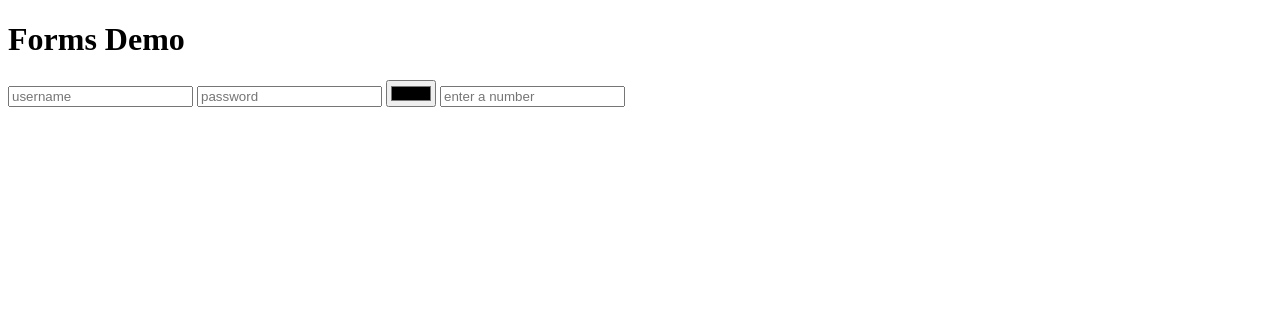
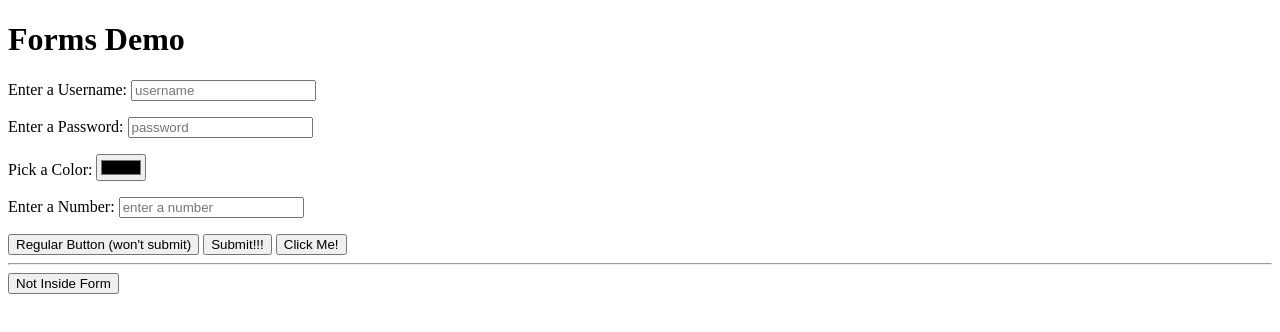
Before and after one commit to dylancampfield/The-Web-Developer-Bootcamp-2023----Colt-Steele, a plain HTML site: page forms.html in a window 1280 px wide. Drawn offline with Linux system fonts and the light colour scheme.

Commit message:
Updated forms.html file corresponding through Lesson 50

```diff
--- a/forms.html
+++ b/forms.html
@@ -8,12 +8,46 @@
 </head>
 <body>
     <h1>Forms Demo</h1>
+    <!-- <button>OUTSIDE FORM</button> -->
+    <!--Does not submit form automatically because it is outside the form tags; can use JS to make it do something-->
 
     <form action="/tacos">
-        <input type="text" placeholder="username">
-        <input type="password" placeholder="password">
-        <input type="color">
-        <input type="number" placeholder="enter a number">
+        <!-- Any button inside a form tag has default behavior to submit that form -->
+        <!-- This can be changed by using "type" attribute set as "button" to make it act like a regular button and not a submit button-->
+        <!-- <button type="button">PLEASE DO NOT SUBMIT THE FORM</button> -->
+        <p>
+            <label for="username">Enter a Username: </label>
+            <input id="username" type="text" placeholder="username" name="username"> <!--Name attribute used when query is sent to server-->
+        </p>
+        <p>
+            <label for="password">Enter a Password: </label>
+            <input id="password" type="password" placeholder="password" name="password">
+        </p>
+        <!-- <button>IN THE MIDDLE!</button> -->
+        <p>
+            <label for="color">Pick a Color: </label>
+            <input id="color" type="color" name="color">
+        </p>
+        <p>
+            <!-- Alternative way to label an input (less common, less flexibility in styling) -->
+            <!-- Will not need "for" attribute on label tag or "id" attribute on input tag -->
+            <label>
+                Enter a Number:
+                <input type="number" placeholder="enter a number" name="num">
+            </label>
+        </p>
+        <!-- This button doesn't submit the form b/c of the "type" attribute -->
+        <button type="button">Regular Button (won't submit)</button>
+        <!-- This button submits the form! -->
+        <button>Submit!!!</button>
+        <!-- So does this one: -->
+        <!-- Less common, more clunky way to add a button using an input tag -->
+        <input type="submit" value="Click Me!">
     </form>
+    <!-- URL result of submitting form; note the name attributes: file:///C:/tacos?username=dylan&password=1234&color=%233744a9&num=19 -->
+    <!-- Name attribute equals the associated data/query input by user into the form fields, used to search server -->
+    <hr>
+    <!-- Outside of a form, no default submit behavior -->
+    <button>Not Inside Form</button>
 </body>
 </html>
```
